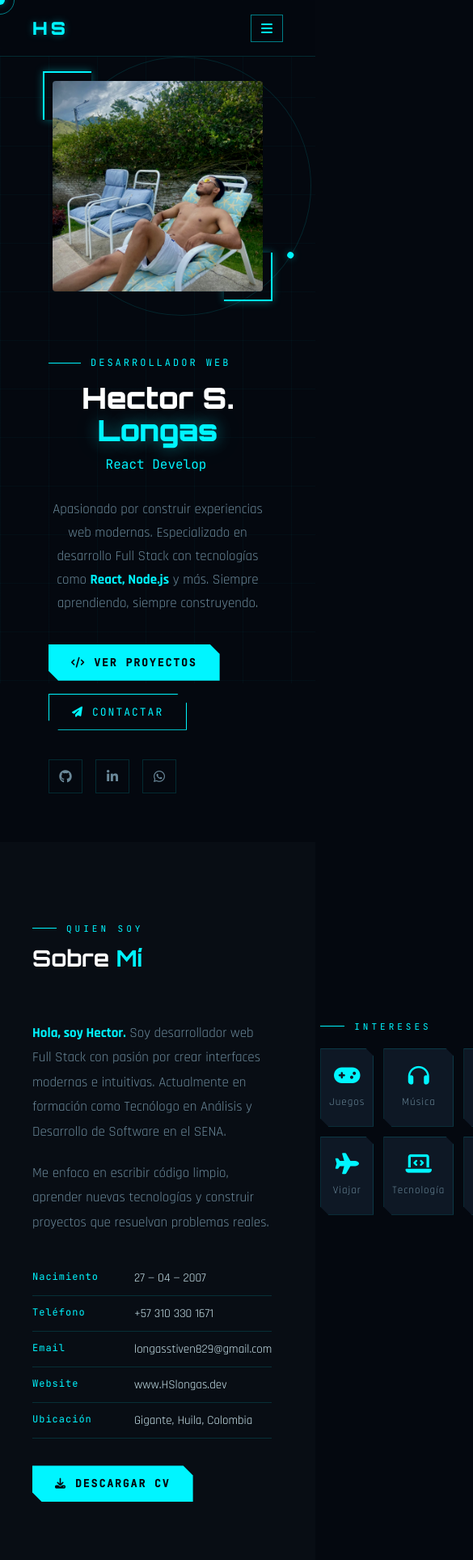
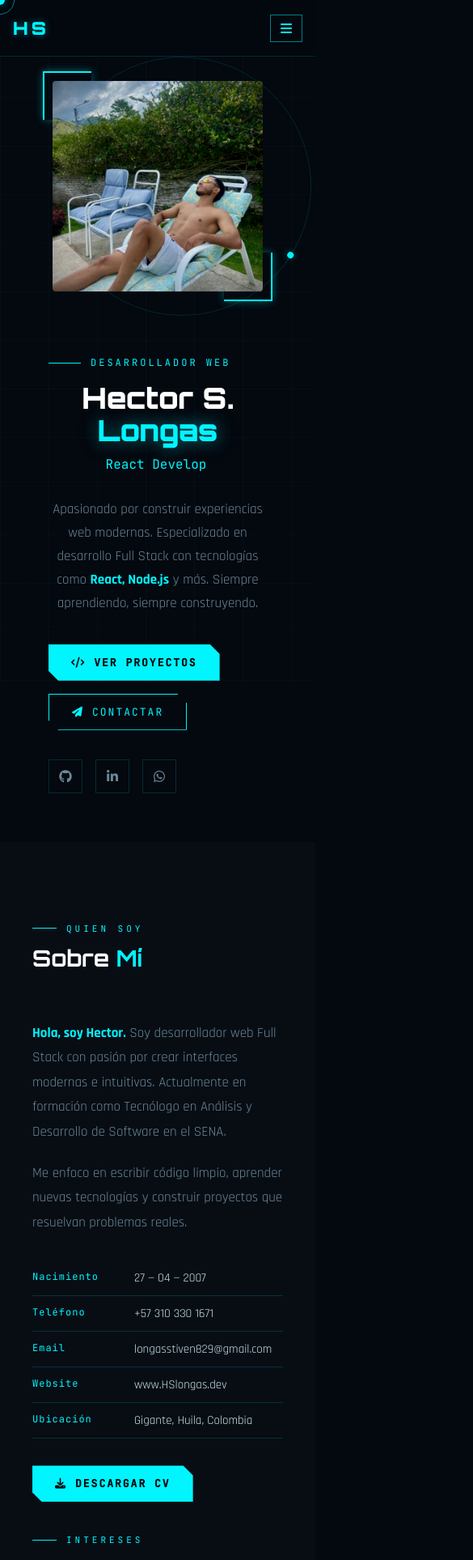
Before and after one commit to Stiven-Longas/Portafolio-React, a React (Vite) app: page / in a window 390 px wide. Shown: the top 1927 px of the page at 81% size, 585 px wide, since content can reach past the window. Built offline with nearby package versions, Linux system fonts and the light colour scheme.

Commit message:
responsive secciones faltantes

```diff
--- a/src/components/Contacto.jsx
+++ b/src/components/Contacto.jsx
@@ -65,8 +65,7 @@ export default function Contacto() {
           <h2 className="section-title">Conta<span>cto</span></h2>
         </motion.div>
 
-        <div style={{ display: "grid", gridTemplateColumns: "1fr 1.2fr", gap: "60px", alignItems: "start" }}>
-
+        <div style={{ display: "grid", gridTemplateColumns:  window.innerWidth <= 768 ? "1fr" : "1fr 1.2fr", gap: window.innerWidth <= 768 ? "40px" : "60px", alignItems: "start" }}>
           {/* Info de contacto */}
           <motion.div
             initial={{ opacity: 0, x: -30 }}
@@ -134,7 +133,7 @@ export default function Contacto() {
           >
             <form onSubmit={handleSubmit} style={{ display: "flex", flexDirection: "column", gap: "16px" }}>
 
-              <div style={{ display: "grid", gridTemplateColumns: "1fr 1fr", gap: "16px" }}>
+              <div style={{ display: "grid", gridTemplateColumns: window.innerWidth <= 768 ? "1fr" : "1fr 1fr", gap: "16px" }}>
                 <div>
                   <label style={labelStyle}>Nombre</label>
                   <input
--- a/src/components/Navbar.jsx
+++ b/src/components/Navbar.jsx
@@ -28,7 +28,7 @@ export default function Navbar() {
         left: 0,
         right: 0,
         zIndex: 100,
-        padding: "0 40px",
+        padding: window.innerWidth <= 768 ? "0 16px" : "0 30px",
         height: "70px",
         display: "flex",
         alignItems: "center",
@@ -102,9 +102,11 @@ export default function Navbar() {
           border: "1px solid var(--border-bright)",
           color: "var(--cyan)",
           padding: "8px 12px",
-          cursor: "none",
-          fontSize: "16px",
+          cursor: "none", fontSize: "16px",
           display: window.innerWidth <= 768 ? "flex" : "none",
+          alignItems: "center",
+          marginLeft: "auto",
+          flexShrink: 0,
         }}
         className="nav-mobile-btn"
       >
--- a/src/components/SobreMi.jsx
+++ b/src/components/SobreMi.jsx
@@ -33,7 +33,7 @@ export default function SobreMi() {
           <h2 className="section-title">Sobre <span>Mí</span></h2>
         </motion.div>
 
-        <div style={{ display: "grid", gridTemplateColumns: "1fr 1fr", gap: "60px" }}>
+        <div style={{ display: "grid", gridTemplateColumns: window.innerWidth <= 768 ? "1fr" : "1fr 1fr", gap: window.innerWidth <= 768 ? "40px" : "60px" }}>
 
           {/* Texto + datos */}
           <motion.div
@@ -89,7 +89,7 @@ export default function SobreMi() {
             <div className="section-label" style={{ marginBottom: "20px" }}>Intereses</div>
             <div style={{
               display: "grid",
-              gridTemplateColumns: "repeat(3, 1fr)",
+              gridTemplateColumns: window.innerWidth <= 768 ? "repeat(2, 1fr)" : "repeat(3, 1fr)",
               gap: "12px"
             }}>
               {intereses.map((item, i) => (
```
